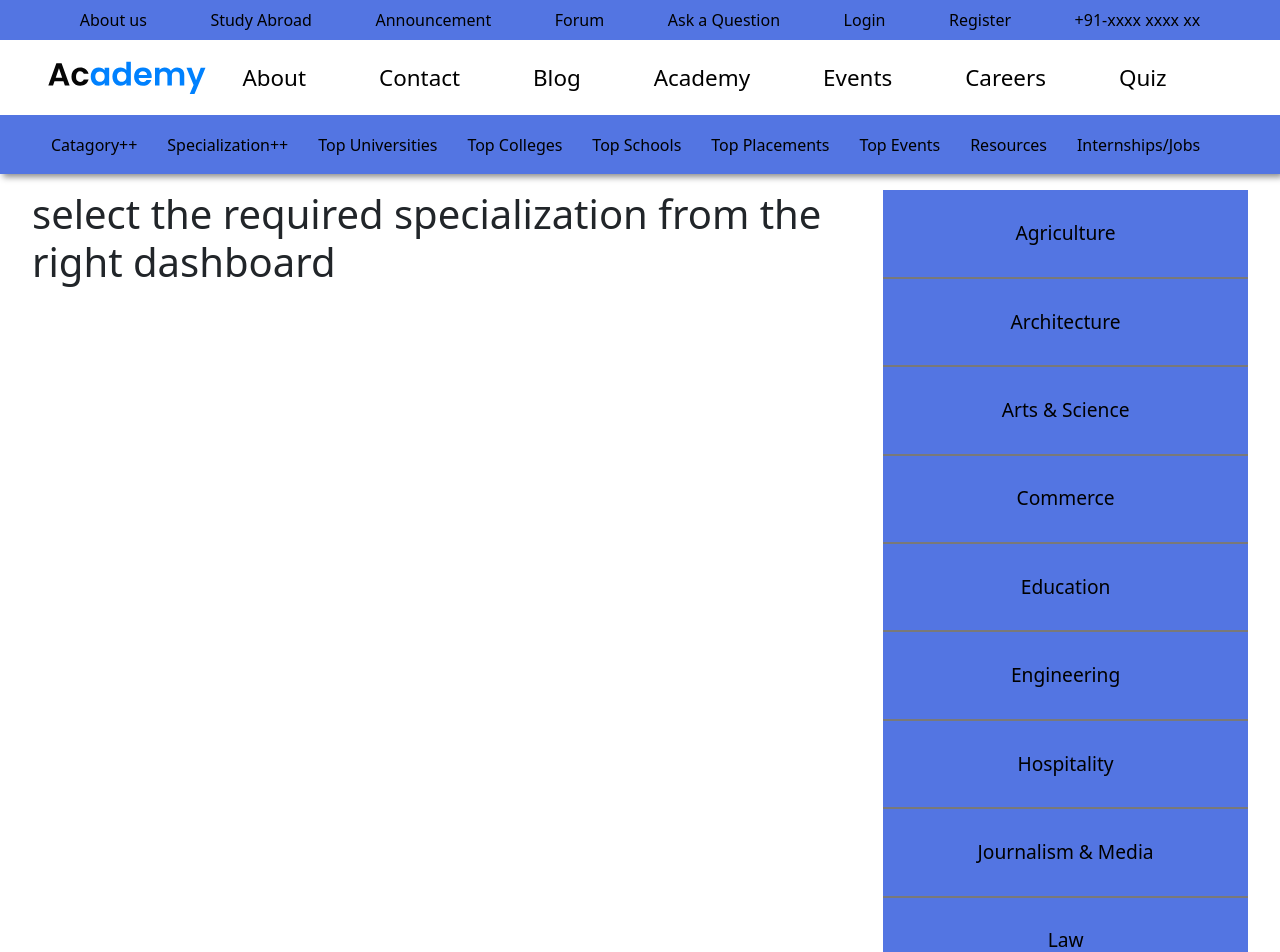
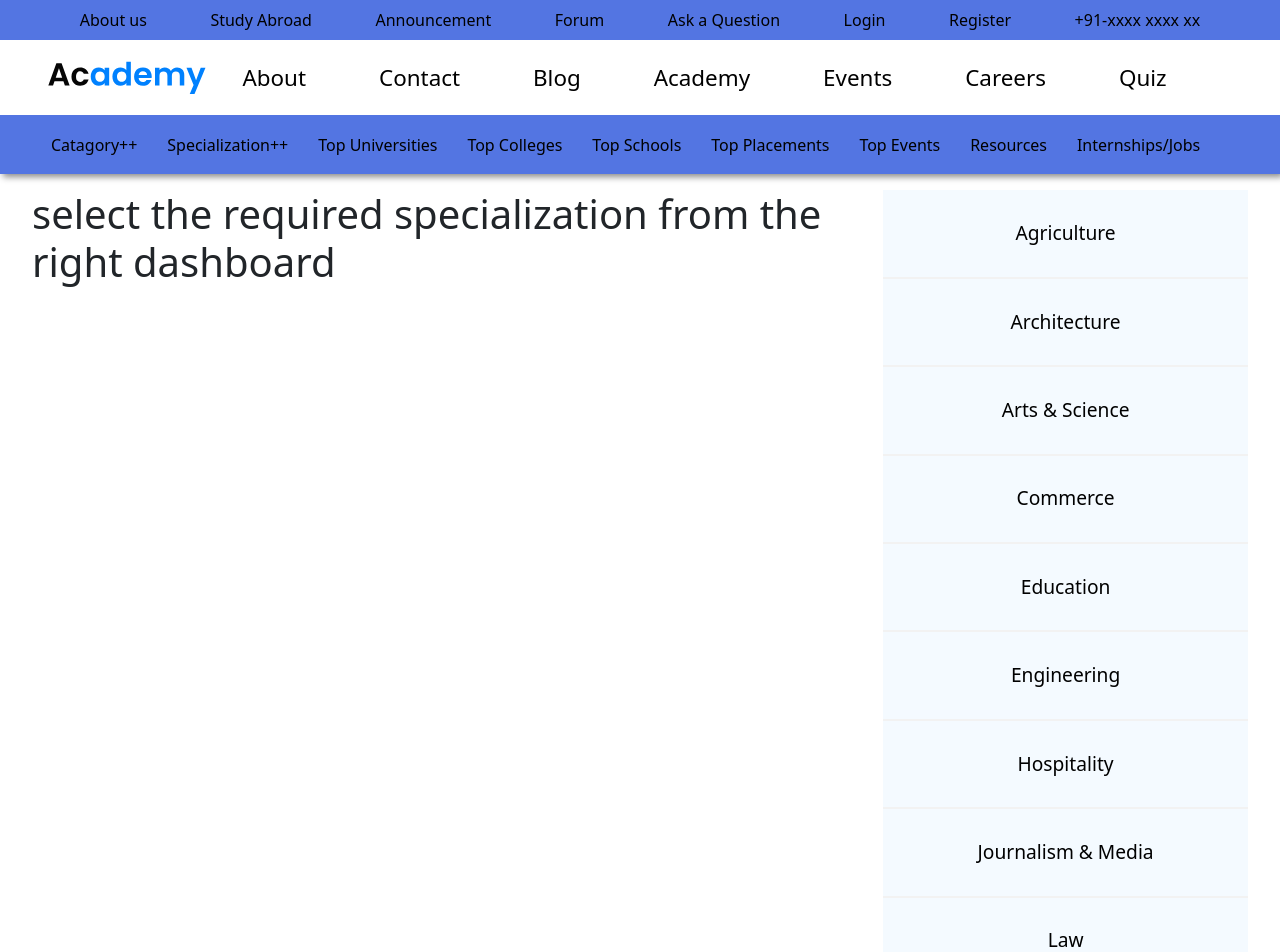
Before and after one commit to hari1538radha/Academy-Client, a React (Create React App) app in the folder Client/: page /specialization in a window 1280 px wide. Shown: the top 952 px of the page. Built offline with nearby package versions, Linux system fonts and the light colour scheme.

Commit message:
code-refactor

```diff
--- /dev/null
+++ b/Client/src/component/NavComponents/RightSideBar.js
@@ -0,0 +1,26 @@
+import React, {useState} from "react";
+
+function RightSideBar({ options }) {
+  const [state, setState] = useState();
+
+  const settingState = (e) => {
+    setState(e.target.value);
+  };
+  return (
+    <div className="catagory-options-container">
+      {options.map((item) => {
+        return (
+          <button
+            value={item}
+            onClick={settingState}
+            className="catagory-options"
+          >
+            {item}
+          </button>
+        );
+      })}
+    </div>
+  );
+}
+
+export default RightSideBar;
--- a/Client/src/component/NavComponents/catagory++/catagory.js
+++ b/Client/src/component/NavComponents/catagory++/catagory.js
@@ -2,6 +2,7 @@ import React, { useState } from "react"
 import "./css/catagory.css"
 import Navbar from "../../Navbar/navbar"
 import Footer from "../../Footer/footer"
+import RightSideBar from "../RightSideBar"
 
 const Catagory = () => {
     const options = [
@@ -50,11 +51,7 @@ const Catagory = () => {
                     <p><strong>Catagory : </strong>{state}</p>
                 </div> : <h1>select the required catagory from the right dashboard</h1>}
             </div>
-            <div className="catagory-options-container">
-                {options.map((item) => {
-                    return <button value={item} onClick={settingState} className="catagory-options">{item}</button>
-                })}
-            </div>
+            <RightSideBar options={options}/>
         </div>
         <Footer/>
         </>
--- a/Client/src/component/NavComponents/catagory++/css/catagory.css
+++ b/Client/src/component/NavComponents/catagory++/css/catagory.css
@@ -9,7 +9,7 @@
     display: flex;
     flex-direction: column;
     align-items: center;
-    background: rgb(83, 117, 226);
+    background: #F4FAFF;
 }
 
 .catagory-details {
@@ -20,7 +20,7 @@
     border-left: 0;
     border-right: 0;
     border-top: 0;
-    border-bottom: solid 0.15em rgb(121, 121, 121);
+    border-bottom: solid 0.15em rgb(242 242 242);
     background: transparent;
     width: 100%;
     color: rgb(0, 0, 0);
@@ -30,7 +30,7 @@
 }
 
 .catagory-options:hover {
-    background: rgb(94, 166, 220);
+    background: rgb(83, 117, 226);
     color: white;
 }
 
--- a/Client/src/component/NavComponents/specialization++/specialization.js
+++ b/Client/src/component/NavComponents/specialization++/specialization.js
@@ -2,6 +2,7 @@ import { useState } from "react"
 import Navbar from "../../Navbar/navbar"
 import Footer from "../../Footer/footer"
 import "./css/specialization.css"
+import RightSideBar from "../RightSideBar"
 
 const Specialization = () => {
     const options = [
@@ -44,11 +45,7 @@ const Specialization = () => {
                     <p><strong>Specialization : </strong>{state}</p>
                 </div> : <h1>select the required specialization from the right dashboard</h1>}
             </div>
-            <div className="specialization-options-container">
-                {options.map((item) => {
-                    return <button value={item} onClick={settingState} className="specialization-options">{item}</button>
-                })}
-            </div>
+            <RightSideBar options={options}/>
         </div>
         <Footer/>
         </>
--- a/Client/src/component/TopUniversity/TopUniversity.css
+++ b/Client/src/component/TopUniversity/TopUniversity.css
@@ -1,7 +1,6 @@
 .university-main-heading {
     width: 100%;
-    text-align: center;
-    margin: 2em auto;
+    margin: 0.8em 7em;
     font-size: 2.5em;
     color: rgb(0, 0, 48);
 }
@@ -10,7 +9,7 @@
     display: grid;
     grid-template-columns: 25% 25% 25% 25%;
     width: 60%;
-    margin: 1em auto;
+    margin: 1em 1em;
     border: 0.1em solid rgb(0, 0, 48);
     height: 3.5em;
 }
@@ -27,3 +26,17 @@
     padding: 0 1.5em;
     border: 0.1em solid rgb(0, 0, 48);
 }
+
+.uni-main-container {
+    display: flex;
+    width: 100%;
+    gap: 2em;
+}
+
+.uni-list-main-container {
+    width: 60%;
+}
+
+.uni-right-sidebar {
+    width: 37%;
+}
--- a/Client/src/component/TopUniversity/TopUniversity.js
+++ b/Client/src/component/TopUniversity/TopUniversity.js
@@ -3,9 +3,35 @@ import Navbar from "../Navbar/navbar";
 import { useDispatch, useSelector } from "react-redux";
 import { getUniversitiesInfo } from "../../Store/Slice/getUniversities";
 import UniversityCard from "./UniversityCard/UniversityCard";
+import RightSideBar from "../NavComponents/RightSideBar";
 import "./TopUniversity.css";
 
 function TopUniversity() {
+  const options = [
+    "Agriculture",
+
+    "Architecture",
+
+    "Arts & Science",
+
+    "Commerce",
+
+    "Education",
+
+    "Engineering",
+
+    "Hospitality",
+
+    "Journalism & Media",
+
+    "Law",
+
+    "Management",
+
+    "Medical",
+
+    "Paramedical",
+  ];
   const dispatch = useDispatch();
   const { universitiesData, universitiesLoading } = useSelector(
     (state) => state.universitiesInfo
@@ -19,9 +45,7 @@ function TopUniversity() {
       <div className="university-main-heading">Top Universities</div>
       <div className="selecting-preferences">
         <div className="guide-selection">
-          <span>
-            select your preferences
-          </span>
+          <span>select your preferences</span>
         </div>
         <select className="guide-selector">
           <option>Specialization</option>
@@ -39,10 +63,17 @@ function TopUniversity() {
           <option>preferences</option>
         </select>
       </div>
-      {universitiesData.length &&
-        universitiesData.map((obj, index) => (
-          <UniversityCard key={index} uniInfo={obj}></UniversityCard>
-        ))}
+      <div className="uni-main-container">
+        <div className="uni-list-main-container">
+        {universitiesData.length &&
+          universitiesData.map((obj, index) => (
+            <UniversityCard key={index} uniInfo={obj}></UniversityCard>
+          ))}
+        </div>
+        <div class="uni-right-sidebar">
+          <RightSideBar options={options} />
+        </div>
+      </div>
     </>
   );
 }
--- a/Client/src/component/TopUniversity/UniversityCard/UniversityCard.css
+++ b/Client/src/component/TopUniversity/UniversityCard/UniversityCard.css
@@ -3,11 +3,11 @@
     grid-template-columns: 30% 50% 20%;
     gap: 1em;
     justify-content: space-between;
-    width: 60%;
+    width: 100%;
     height: 30vh;
-    margin: 3em auto;
+    margin: 1em 1em;
     border-radius: 0.4em;
-    background: rgb(224, 224, 224);
+    background:#cbe7ff;
 }
 
 .uni-img-container img {
```
Also changed, not shown: 1 other file (tests, documents, lock files or other folders).
